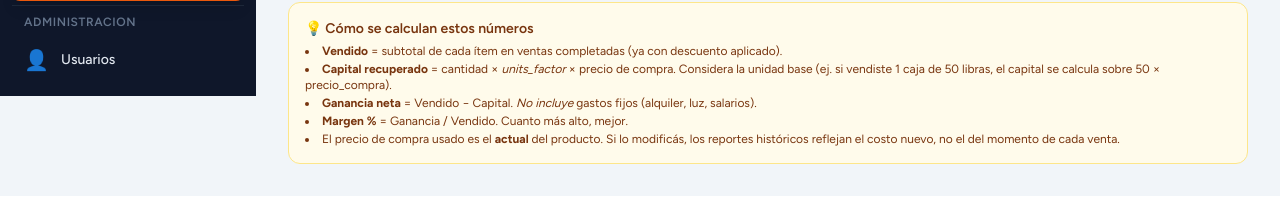
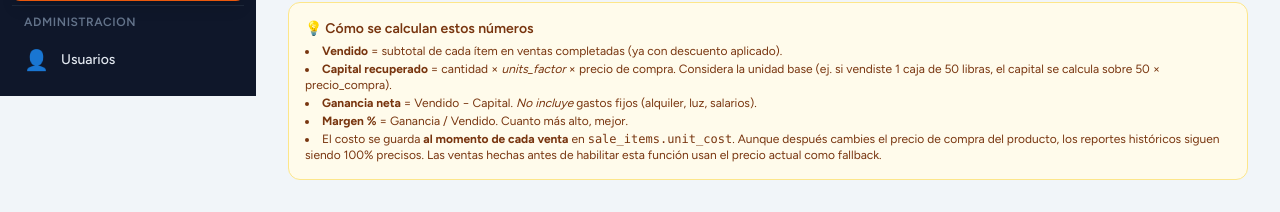
Before and after one commit to Nedowil/Ferreteria, a Laravel app: page /admin/reportes/utilidad in a window 1280 px wide. Shown: the part 704-916 px from the top of the page. Run offline with Laravel 12, Linux system fonts and the light colour scheme; the visitor is signed in with stand-in values (Sample User, id 1); data comes from the database, SQL or seed files in the repository; data that the repository does not hold is empty; style sheets or scripts are compiled from the project's sources.

Commit message:
Reporte preciso: guardar unit_cost al momento de cada venta
Migracion:
- sale_items.unit_cost (decimal 12,4 nullable)
- sale_return_items.unit_cost (decimal 12,4 nullable)
- Almacena el costo POR UNIDAD VENDIDA (incluye units_factor):
  1 caja con factor 50 y purchase_price Q9/lb -> unit_cost = Q450
  1 libra con purchase_price Q9 -> unit_cost = Q9
  1 media libra (factor 0.5) -> unit_cost = Q4.50

SaleService::create():
- Calcula unitCost = purchase_price * units_factor en el momento de la venta
- Lo persiste en sale_items.unit_cost
- Si despues subimos/bajamos el precio del producto, los reportes
  historicos NO se distorsionan

SaleReturnService::create():
- Hereda el unit_cost del sale_item original al hacer la devolucion
- Si el sale_item no tiene unit_cost (venta antigua), calcula con el
  purchase_price actual como fallback
- Asi las devoluciones tambien restan el costo correcto del reporte

ReportController::profit():
- Cambio el costExpr a:
  COALESCE(sale_items.unit_cost,
           products.purchase_price * COALESCE(sale_items.units_factor, 1))
- Si la venta tiene unit_cost capturado, lo usa (preciso historico)
- Si no (ventas viejas), cae al precio actual como antes

SaleItem y SaleReturnItem: unit_cost agregado a fillable.

Nota explicativa de la vista actualizada para reflejar el cambio.

Beneficio: cambios futuros de precio de compra ya no distorsionan los
reportes de meses anteriores. Las ventas ya hechas se quedaron con su
costo de entonces, exactamente como lo registra un sistema contable serio.

```diff
--- a/app/Http/Controllers/Admin/ReportController.php
+++ b/app/Http/Controllers/Admin/ReportController.php
@@ -98,10 +98,10 @@ class ReportController extends Controller
     {
         [$from, $to] = $this->resolveRange($request, days: 30);
 
-        // CAPITAL (costo): purchase_price es por unidad BASE.
-        // cantidad real en unidad base = sale_items.quantity * units_factor
-        // Asi 1 caja x 50 lb con purchase_price 9 = 1 * 50 * 9 = Q450 de capital
-        $costExpr = 'sale_items.quantity * COALESCE(sale_items.units_factor, 1) * products.purchase_price';
+        // CAPITAL (costo): preferentemente usamos el unit_cost capturado AL MOMENTO
+        // de la venta (preciso historicamente). Para ventas viejas sin ese dato,
+        // caemos al precio de compra actual del producto * units_factor.
+        $costExpr = 'sale_items.quantity * COALESCE(sale_items.unit_cost, products.purchase_price * COALESCE(sale_items.units_factor, 1))';
         $revenueExpr = 'sale_items.subtotal'; // ya tiene descuento aplicado
 
         // Desglose por producto
--- a/app/Models/SaleItem.php
+++ b/app/Models/SaleItem.php
@@ -12,6 +12,7 @@ class SaleItem extends Model
         'product_id',
         'quantity',
         'unit_price',
+        'unit_cost',
         'discount',
         'subtotal',
         'unit_label',
--- a/app/Models/SaleReturnItem.php
+++ b/app/Models/SaleReturnItem.php
@@ -13,6 +13,7 @@ class SaleReturnItem extends Model
         'product_id',
         'quantity',
         'unit_price',
+        'unit_cost',
         'discount',
         'subtotal',
         'unit_label',
--- a/resources/views/admin/reports/profit.blade.php
+++ b/resources/views/admin/reports/profit.blade.php
@@ -238,8 +238,9 @@
                         (ej. si vendiste 1 caja de 50 libras, el capital se calcula sobre 50 × precio_compra).</li>
                     <li><strong>Ganancia neta</strong> = Vendido − Capital. <em>No incluye</em> gastos fijos (alquiler, luz, salarios).</li>
                     <li><strong>Margen %</strong> = Ganancia / Vendido. Cuanto más alto, mejor.</li>
-                    <li>El precio de compra usado es el <strong>actual</strong> del producto. Si lo modificás, los reportes históricos
-                        reflejan el costo nuevo, no el del momento de cada venta.</li>
+                    <li>El costo se guarda <strong>al momento de cada venta</strong> en <code>sale_items.unit_cost</code>.
+                        Aunque después cambies el precio de compra del producto, los reportes históricos siguen siendo
+                        100% precisos. Las ventas hechas antes de habilitar esta función usan el precio actual como fallback.</li>
                 </ul>
             </div>
         </div>
```
Also changed, not shown: app/Services/SaleReturnService.php (+8 -0 lines), app/Services/SaleService.php (+8 -0 lines), database/migrations/2026_06_17_190000_add_unit_cost_to_sale_items.php (added).
